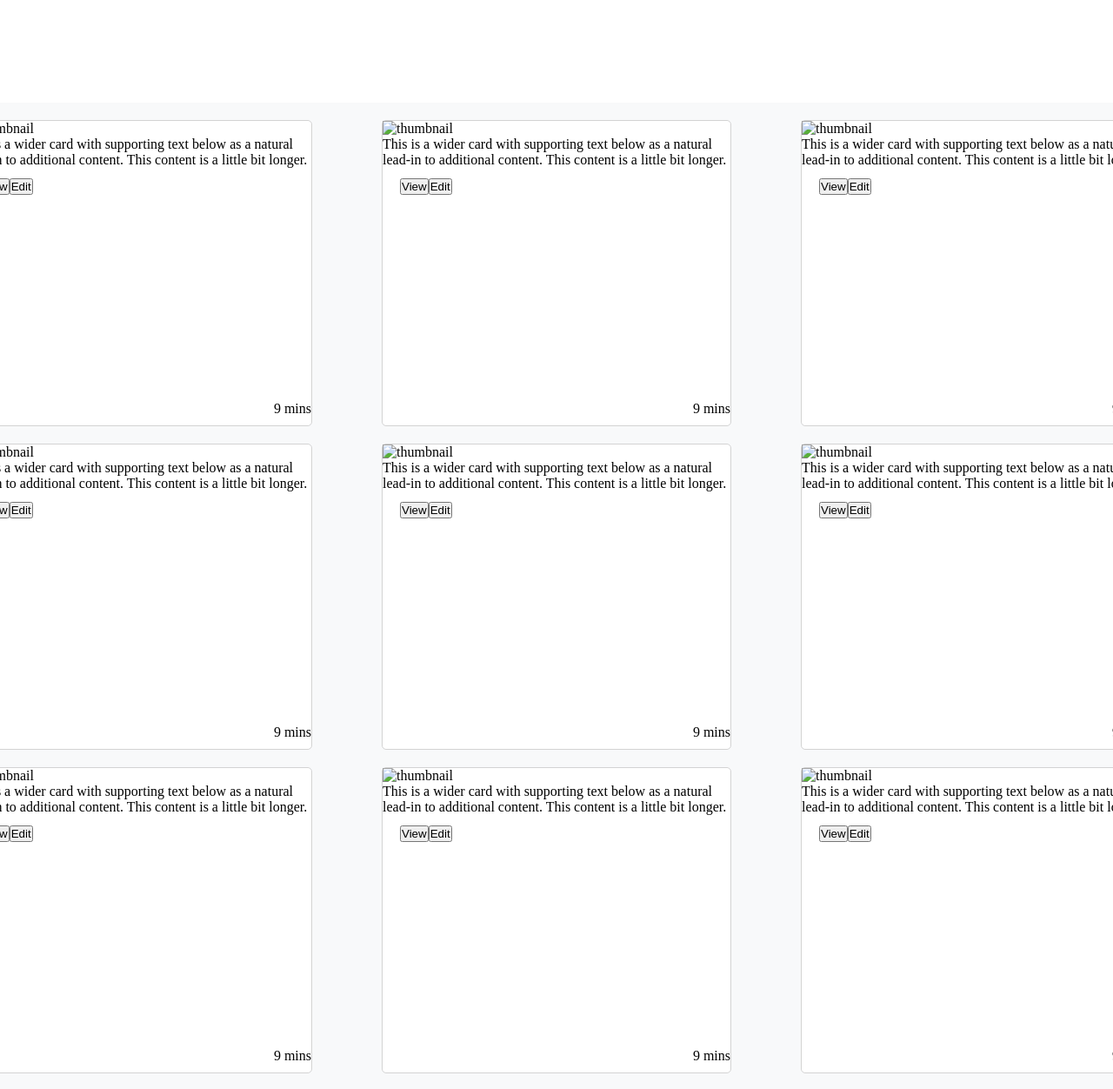
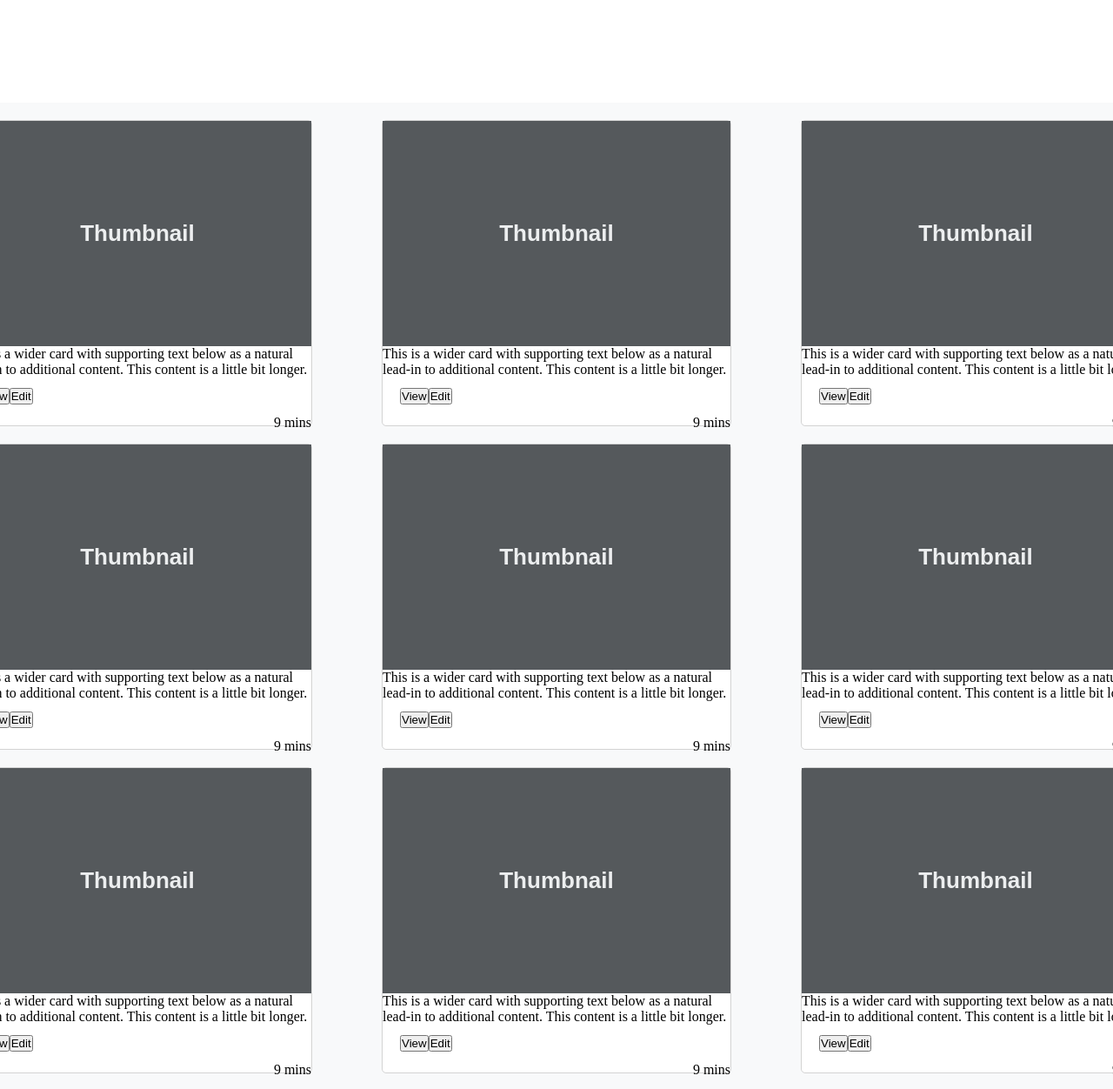
Before and after one commit to owendane5/cssAssignment2, a plain HTML site: page index.html in a window 1280 px wide. Shown: the part 440-1692 px from the top of the page at 87% size. Drawn offline with Linux system fonts and the light colour scheme.

Commit message:
Add files via upload

```diff
--- a/index.html
+++ b/index.html
@@ -41,7 +41,7 @@
         <div class="rows">
             <section class="row1">
                 <div class="row1-bracket1">
-                    <img src="/images/thumbnailCSS.svg" alt="thumbnail">
+                    <img src=thumbnailCSS.svg alt="thumbnail">
                     <div class="row-content">
                         <p>
                             This is a wider card with supporting text below as a natural lead-in to additional content.
@@ -56,7 +56,7 @@
                     </div>
                 </div>
                 <div class="row1-bracket2">
-                    <img src="/images/thumbnailCSS.svg" alt="thumbnail">
+                    <img src=thumbnailCSS.svg alt="thumbnail">
                     <div class="row-content">
                         <p>
                             This is a wider card with supporting text below as a natural lead-in to additional content.
@@ -71,7 +71,7 @@
                     </div>
                 </div>
                 <div class="row1-bracket3">
-                    <img src=" /images/thumbnailCSS.svg" alt="thumbnail">
+                    <img src=thumbnailCSS.svg alt="thumbnail">
                     <div class="row-content">
                         <p>
                             This is a wider card with supporting text below as a natural lead-in to additional content.
@@ -88,7 +88,7 @@
             </section>
             <section class="row2">
                 <div class="row2-bracket1">
-                    <img src="/images/thumbnailCSS.svg" alt="thumbnail">
+                    <img src=thumbnailCSS.svg alt="thumbnail">
                     <div class="row-content">
                         <p>
                             This is a wider card with supporting text below as a natural lead-in to additional content.
@@ -103,7 +103,7 @@
                     </div>
                 </div>
                 <div class="row2-bracket2">
-                    <img src="/images/thumbnailCSS.svg" alt="thumbnail">
+                    <img src=thumbnailCSS.svg alt="thumbnail">
                     <div class="row-content">
                         <p>
                             This is a wider card with supporting text below as a natural lead-in to additional content.
@@ -118,7 +118,7 @@
                     </div>
                 </div>
                 <div class="row2-bracket3">
-                    <img src="/images/thumbnailCSS.svg" alt="thumbnail">
+                    <img src=thumbnailCSS.svg alt="thumbnail">
                     <div class="row-content">
                         <p>
                             This is a wider card with supporting text below as a natural lead-in to additional content.
@@ -135,7 +135,7 @@
             </section>
             <section class="row3">
                 <div class="row3-bracket1">
-                    <img src="/images/thumbnailCSS.svg" alt="thumbnail">
+                    <img src=thumbnailCSS.svg alt="thumbnail">
                     <div class="row-content">
                         <p>
                             This is a wider card with supporting text below as a natural lead-in to additional content.
@@ -150,7 +150,7 @@
                     </div>
                 </div>
                 <div class="row3-bracket2">
-                    <img src="/images/thumbnailCSS.svg" alt="thumbnail">
+                    <img src=thumbnailCSS.svg alt="thumbnail">
 
                     <div class="row-content">
                         <p>
@@ -166,7 +166,7 @@
                     </div>
                 </div>
                 <div class="row3-bracket3">
-                    <img src="/images/thumbnailCSS.svg" alt="thumbnail">
+                    <img src=thumbnailCSS.svg alt="thumbnail">
                     <div class="row-content">
                         <p>
                             This is a wider card with supporting text below as a natural lead-in to additional content.
```
